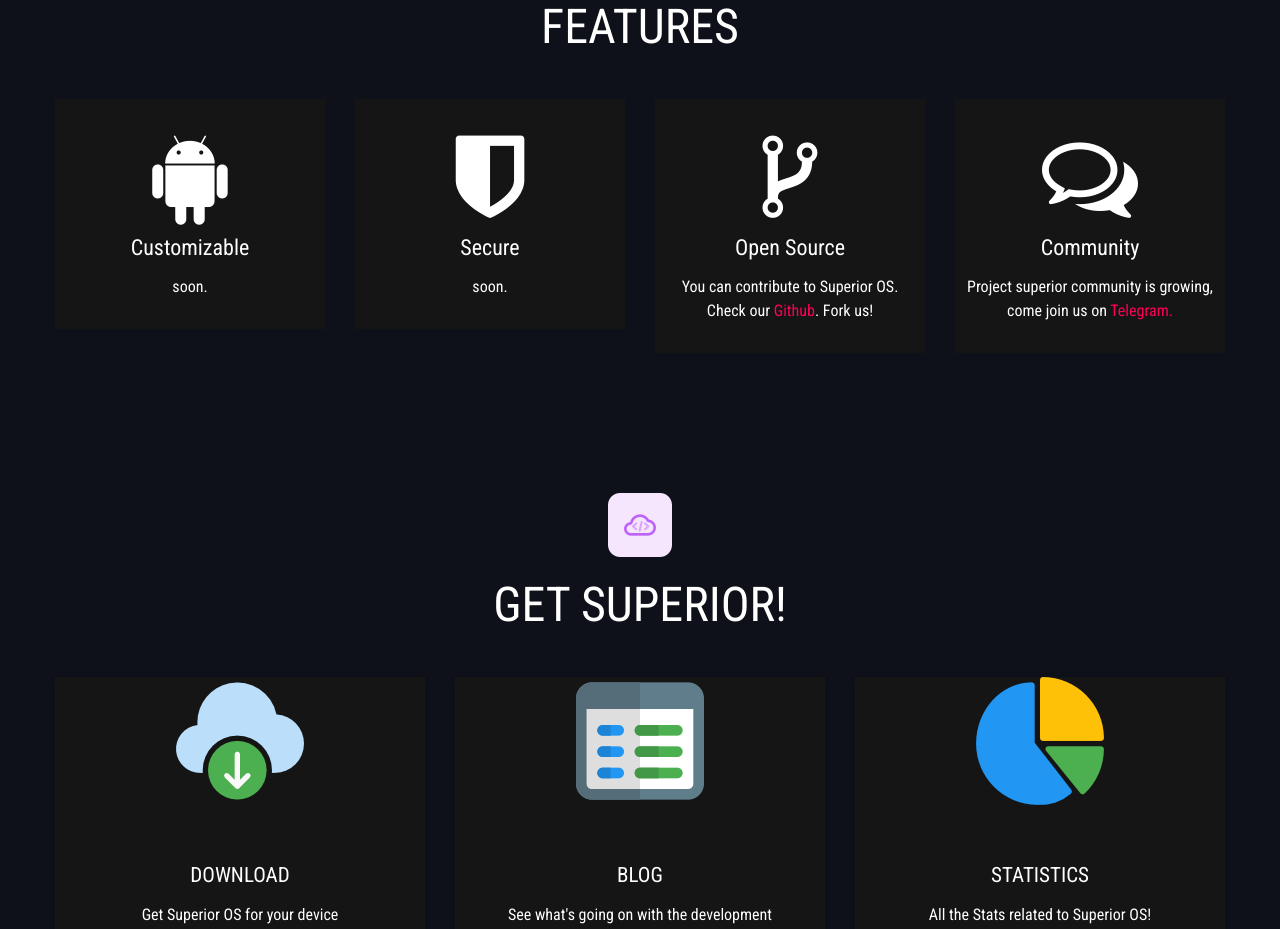
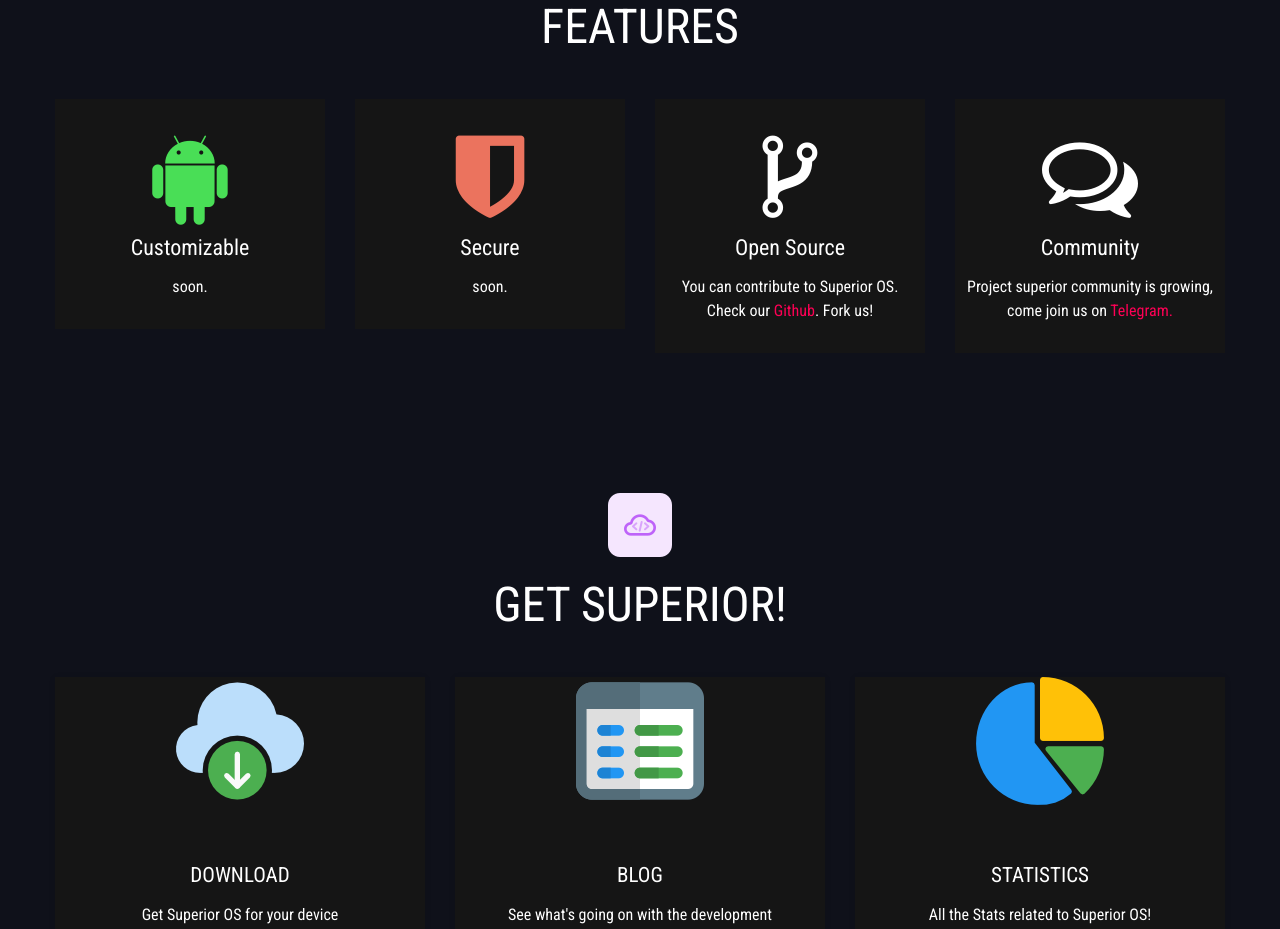
Before and after one commit to SuperiorOS/Superior-website, a plain HTML site: page index.html in a window 1280 px wide. Shown: the part 2179-3108 px from the top of the page. Drawn offline with Linux system fonts and the light colour scheme; some icons are missing; a web font is replaced by a local one.

Commit message:
Change icon colors

```diff
--- a/index.html
+++ b/index.html
@@ -336,7 +336,7 @@
             <div class="row">
                 <div class="span3">
                     <div class="align">
-                        <i class="fa fa-android">
+                        <i class="fa fa-android" style="color:#49de56">
                         </i>
                     </div>
                     <h2>
@@ -349,7 +349,7 @@
                 <!-- /.span3 -->
                 <div class="span3">
                     <div class="align">
-                        <i class="fa fa-shield">
+                        <i class="fa fa-shield" style="color:#eb735e">
                         </i>
                     </div>
                     <h2>
```
